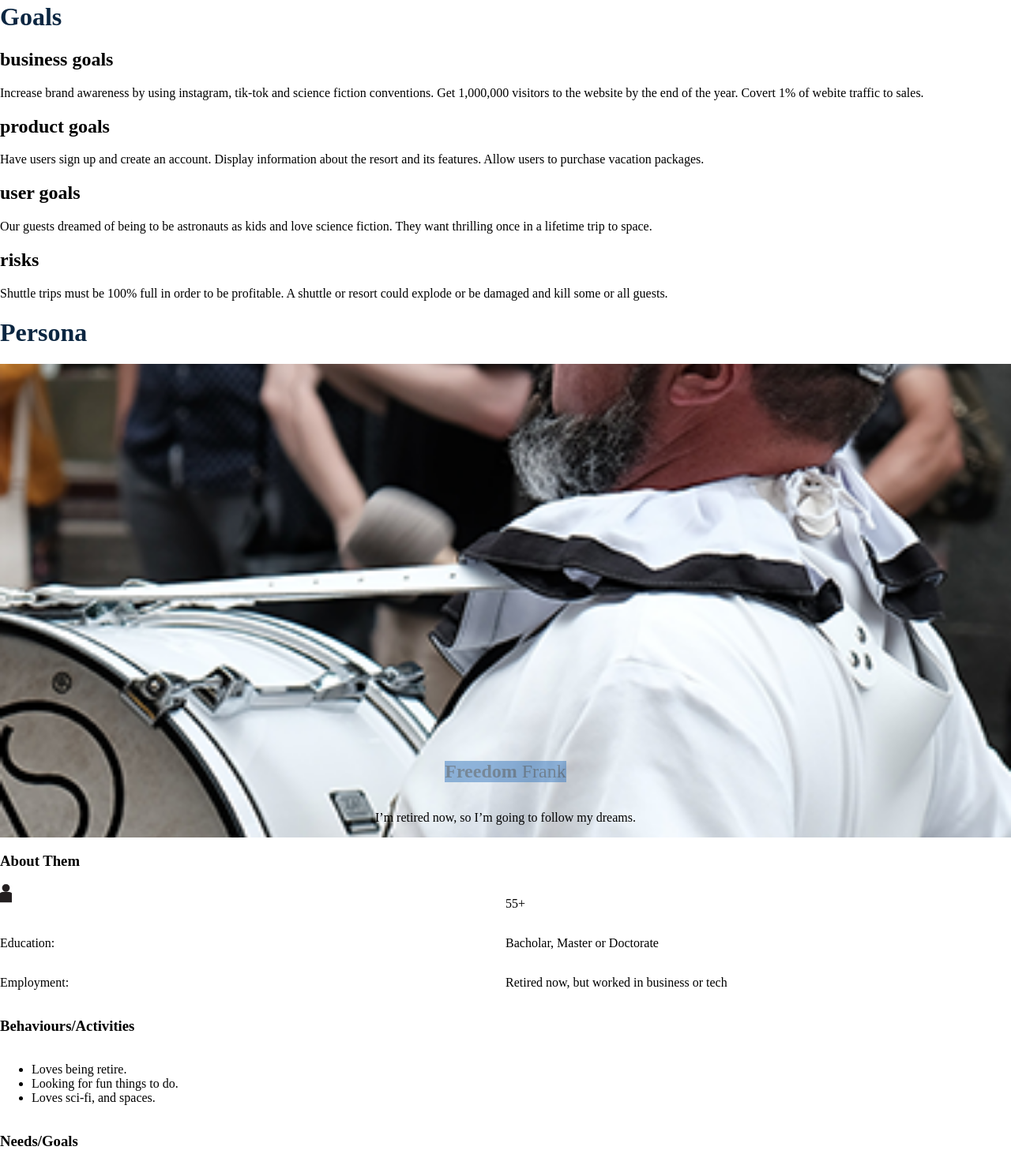
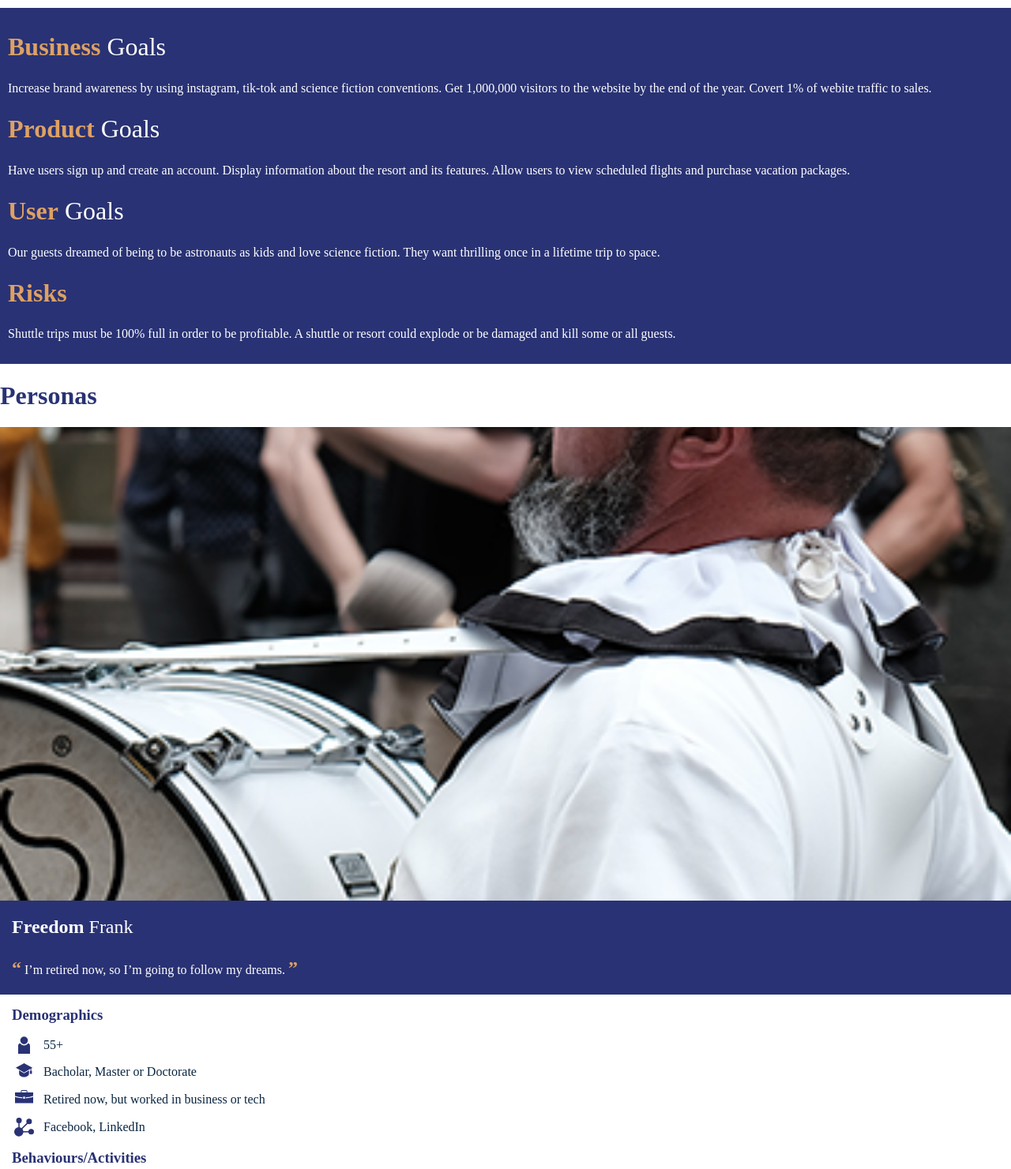
Before and after one commit to Lizzyfemme/space_travel, a plain HTML site: page index.html in a window 1280 px wide. Shown: the part 1034-2515 px from the top of the page at 79% size. Drawn offline with Linux system fonts and the light colour scheme.

Commit message:
persona styled

```diff
--- a/index.html
+++ b/index.html
@@ -10,94 +10,81 @@
   <body>
     <!-- Image of the product -->
     <div id="space-travel"></div>
-
-    <h1>About Urania</h1>
+    <div id="about">
+      <h1>About <span>Urania</span></h1>
       <p>
-      Did you ever dream of being an astronaut? Now you can. Urania is the first
-      resort in orbit around the earth. We offer breathtaking views and a new
-      perspective on life. If you're feeling adventurous, our vacations packages
-      offer some unique experiences like, a space walk or a moon trip.
+        Did you ever dream of being an astronaut? Now you can. Urania is the
+        first resort in orbit around the earth. We offer breathtaking views and
+        a new perspective on life. If you're feeling adventurous, our vacations
+        packages offer some unique experiences like, a space walk or a moon
+        trip.
+      </p>
+    </div>
+    <!-- <h1>Role</h1> -->
+    <!-- <h1>Mission Statement</h1> -->
+    <div id="goals">
+      <h1><span>business</span> goals</h1>
+      <p>
+        Increase brand awareness by using instagram, tik-tok and science fiction
+        conventions. Get 1,000,000 visitors to the website by the end of the
+        year. Covert 1% of webite traffic to sales.
       </p>
 
-    <!-- <h1>Role</h1> -->
-
-    <h1>goals</h1>
-
-    <h2>business goals</h2>
+      <h1><span>product</span> goals</h1>
       <p>
-      Increase brand awareness by using instagram, tik-tok and science fiction
-      conventions. Get 1,000,000 visitors to the website by the end of the year.
-      Covert 1% of webite traffic to sales.
+        Have users sign up and create an account. Display information about the
+        resort and its features. Allow users to view scheduled flights and
+        purchase vacation packages.
       </p>
 
-    <h2>product goals</h2>
-    <p>
-      Have users sign up and create an account. Display information about the
-      resort and its features. Allow users to purchase vacation packages.
-    </p>
-
-    <h2>user goals</h2>
+      <h1><span>user</span> goals</h1>
       <p>
         Our guests dreamed of being to be astronauts as kids and love science
         fiction. They want thrilling once in a lifetime trip to space.
       </p>
 
-    <h2>risks</h2>
+      <h1><span>risks</span></h1>
       <p>
         Shuttle trips must be 100% full in order to be profitable. A shuttle or
         resort could explode or be damaged and kill some or all guests.
       </p>
-
+    </div>
     <!-- <h1>S.W.O.T Analysis</h1>
   <h2>Strengths</h2>
   <h2>Weakness</h2>
   <h2>Oppertunity</h2>
   <h2>Threats</h2>
    -->
+<!-- <h1>design process</h1> -->
+    <h1><span>personas</span></h1>
+    <article class="persona">
+      <div id="freedom-frank" class="persona-image"></div>
+      <div class="name-and-quote">
+        <h2><span>Freedom </span>Frank</h2>
+        <p id="persona-quote"><q>
+          I’m retired now, so I’m going to follow my dreams.
+        </p></q>
+      </div>
 
-    <h1>persona</h1>
-    <article class="persona">
-      <header id="freedom-frank">
-        <h2><span>Freedom </span>Frank</h2>
-        <p id="persona-quote">
-          I’m retired now, so I’m going to follow my dreams.
-        </p>
-      </header>
-
-      <h3>About Them</h3>
-      <div class="about">
-        <div class="age">
-          <svg
-            id="Layer_1"
-            data-name="Layer 1"
-            xmlns="http://www.w3.org/2000/svg"
-            viewBox="0 0 31.61 49.08"
-          >
-            <defs>
-              <style>
-                .cls-1,
-                .cls-2 {
-                  fill: #231f20;
-                }
-                .cls-1 {
-                  stroke: #231f20;
-                  stroke-miterlimit: 10;
-                }
-              </style>
-            </defs>
-            <circle class="cls-1" cx="15.81" cy="10.28" r="9.78" />
-            <path
-              class="cls-2"
-              d="M40.93,50H9.32V26.06c0-5.9,31.61-5.9,31.61,0Z"
-              transform="translate(-9.32 -0.92)"
-            />
-          </svg>
+      <h3>Demographics</h3>
+      <div class="about-persona">
+        <div class="icon age">
+          <svg xmlns="http://www.w3.org/2000/svg" viewBox="0 0 29.83 46.38"><defs><style>.age-1,.age-2{fill:var(--accent);}.age-2{stroke:var(--bg);stroke-miterlimit:10;stroke-width:3px;}</style></defs><g id="Layer_2" data-name="Layer 2"><rect class="age-1" y="19.08" width="29.83" height="18.81" rx="7.06"/><rect class="age-1" y="27.57" width="29.83" height="18.81"/></g><g id="Layer_1" data-name="Layer 1"><circle class="age-2" cx="14.91" cy="12.14" r="11.14"/></g></svg>
         </div>
         <p>55+</p>
-        <p>Education:</p>
+        <div class="icon education">
+          <svg xmlns="http://www.w3.org/2000/svg" viewBox="0 0 50.05 37.21"><defs><style>.edu-1,.edu-2{fill:var(--accent);}.edu-2{stroke:var(--bg);}.edu-2,.edu-3{stroke-miterlimit:10;stroke-width:2px;}.edu-3{fill:none;stroke:var(--accent);}</style></defs><g id="Layer_2" data-name="Layer 2"><path class="edu-1" d="M37,30.69c0,4.76-5.63,8.62-12.58,8.62S11.8,35.45,11.8,30.69l-.09-11.31s10.22,2.7,12.67,2.7c1.74,0,12.9-2.33,12.9-2.33S37,27.12,37,30.69Z" transform="translate(0.53 -2.1)"/></g><g id="Layer_1" data-name="Layer 1"><polygon class="edu-2" points="47.98 13.29 25.02 26.54 2.07 13.29 25.02 1.13 47.98 13.29"/></g><g id="Layer_3" data-name="Layer 3"><line class="edu-3" x1="42.18" y1="22.89" x2="42.4" y2="13.2"/><rect class="edu-1" x="39.73" y="20.99" width="5.12" height="3.96" rx="1.9"/><rect class="edu-1" x="39.73" y="22.97" width="5.12" height="6.02"/></g></svg>
+        </div>
         <p>Bacholar, Master or Doctorate</p>
-        <p>Employment:</p>
+        <div class="icon employment">
+          <svg xmlns="http://www.w3.org/2000/svg" viewBox="0 0 49.47 34.73"><defs><style>.job-1{fill:var(--accent);stroke:var(--bg);}.job-1,.job-2,.job-3{stroke-miterlimit:10;stroke-width:2px;}.job-2{fill:none;}.job-2,.job-3{stroke:var(--accent);}.job-3{fill:var(--bg);}</style></defs><g id="Layer_1" data-name="Layer 1"><rect class="job-1" x="1" y="5.07" width="47.47" height="28.65"/><path class="job-1" d="M48.51,20.21s-8.53,4-23.74,4S1,20.21,1,20.21V9.93H48.51Z" transform="translate(-0.04 -4.85)"/></g><g id="Layer_2" data-name="Layer 2"><rect class="job-2" x="17.54" y="1" width="14.4" height="6.91" rx="2.06"/><rect class="job-3" x="21.42" y="15.55" width="6.63" height="7.05"/></g></svg>
+        </div>
         <p>Retired now, but worked in business or tech</p>
+
+        <div class="icon social-media">
+          <svg xmlns="http://www.w3.org/2000/svg" viewBox="0 0 48.45 45.82"><defs><style>.soc-1{fill:none;stroke-width:3px;}.soc-1,.soc-2{stroke:var(--accent);stroke-miterlimit:10;}.soc-2{fill:var(--accent);stroke-width:2px;}</style></defs><g id="Layer_2" data-name="Layer 2"><line class="soc-1" x1="11.73" y1="28.38" x2="11.73" y2="7.73"/><line class="soc-1" x1="11.22" y1="34.55" x2="35.39" y2="10.38"/><line class="soc-1" x1="11.22" y1="34.55" x2="36.58" y2="34.55"/><circle class="soc-2" cx="11.73" cy="6.87" r="5.87"/><circle class="soc-2" cx="36.58" cy="9.19" r="5.87"/><circle class="soc-2" cx="41.58" cy="34.55" r="5.87"/></g><g id="Layer_1" data-name="Layer 1"><circle class="soc-2" cx="11.28" cy="34.55" r="10.28"/></g></svg>
+        </div>
+        <p>Facebook, LinkedIn</p>
       </div>
       <h3>Behaviours/Activities</h3>
       <ul>
--- a/stylesheet.css
+++ b/stylesheet.css
@@ -1,8 +1,8 @@
 :root {
   --dark-text: #0b2641;
   --bg: #ffffff;
-  --accent: #3879c1;
-  --highlight: #a6c0d7;
+  --accent: #293274;
+  --highlight: #dea164;
 }
 html {
   margin: 0px;
@@ -15,8 +15,18 @@ body {
 }
 
 h1 {
-  color: var(--dark-text);
+  color: var(--accent);
   text-transform: capitalize;
+  font-weight: normal;
+}
+h1 span {
+  font-weight: bold;
+}
+h2 {
+  text-transform: capitalize;
+}
+p {
+  line-height: 1.5;
 }
 
 #space-travel {
@@ -39,30 +49,84 @@ article {
   flex-direction: column;
   justify-content: flex-end;
   align-items: center;
+}
+.persona h3 {
+  margin: 0 15px 0;
+  color: var(--accent);
+}
+.persona ul {
+  list-style: none;
+  line-height: 1.5;
+}
+
+.persona ul li::before {
+  content: "\2022";
+  color: var(--highlight);
+  font-weight: bolder;
+  display: inline-block;
+  width: 1em;
+  margin-left: -1em;
+}
+.persona-image {
   height: 600px;
+  background-repeat: no-repeat;
+  background-position: center;
+  background-size: cover;
 }
-.persona header h2 {
+.name-and-quote {
+  background-color: var(--accent);
+  color: var(--bg);
+  width: 100vw;
+  margin: 0 15px 15px 0;
+}
+.name-and-quote h2 {
   font-weight: normal;
-  background-color: var(--accent);
-  opacity: 50%;
+  padding: 0 15px 0;
+}
+.name-and-quote h2 span {
+  font-weight: bold;
+}
+.name-and-quote p {
+  padding-left: 15px;
+  padding-left: 15px;
+}
+
+.persona-quote q {
+  quotes: "\201C", "\201D";
+  padding: 0 15px 0;
+}
+
+q::before {
+  content: open-quote;
+  font-weight: bold;
+  font-size: 24px;
+  color: var(--highlight);
+}
+q::after {
+  content: close-quote;
+  font-weight: bold;
+  font-size: 24px;
+  color: var(--highlight);
+}
+.about-persona {
+  display: grid;
+  grid-template-columns: 30px auto;
+  margin: 15px 15px 15px;
+  column-gap: 10px;
+  row-gap: 10px;
   color: var(--dark-text);
 }
-.persona header h2 span {
-  font-weight: bold;
+.about-persona p {
+  margin: 0;
 }
-.about {
-  display: grid;
-  grid-template-columns: 50vw 50vw;
-}
-.age {
-  height: 15px;
-  width: 15px;
+
+.icon {
+  height: 25px;
+  width: 25px;
+  justify-self: center;
 }
 #freedom-frank {
   background-image: url(./asset/freedom-frank.png);
-  background-repeat: no-repeat;
-  background-position: center;
-  background-size: cover;
 }
 #astronaut-allen {
   background-image: url(./asset/astronaut-allen.png);
@@ -76,3 +140,24 @@ article {
   background-position: center;
   background-size: cover;
 }
+#about {
+  margin: 0px 10px 0px;
+}
+#about p {
+  line-height: 1.5;
+}
+#goals {
+  padding: 10px 10px 10px;
+  background-color: var(--accent);
+  color: var(--bg);
+}
+#goals h1 {
+  color: var(--bg);
+}
+#goals h1 span {
+  color: var(--highlight);
+}
+.age {
+  height: 15px;
+  width: 15px;
+}
```
Also changed, not shown: asset/age.svg, asset/education.svg (added), asset/employment.svg (added), asset/social media.svg (added), 1 other file. Lines whose indentation alone changed are shown as unchanged.
